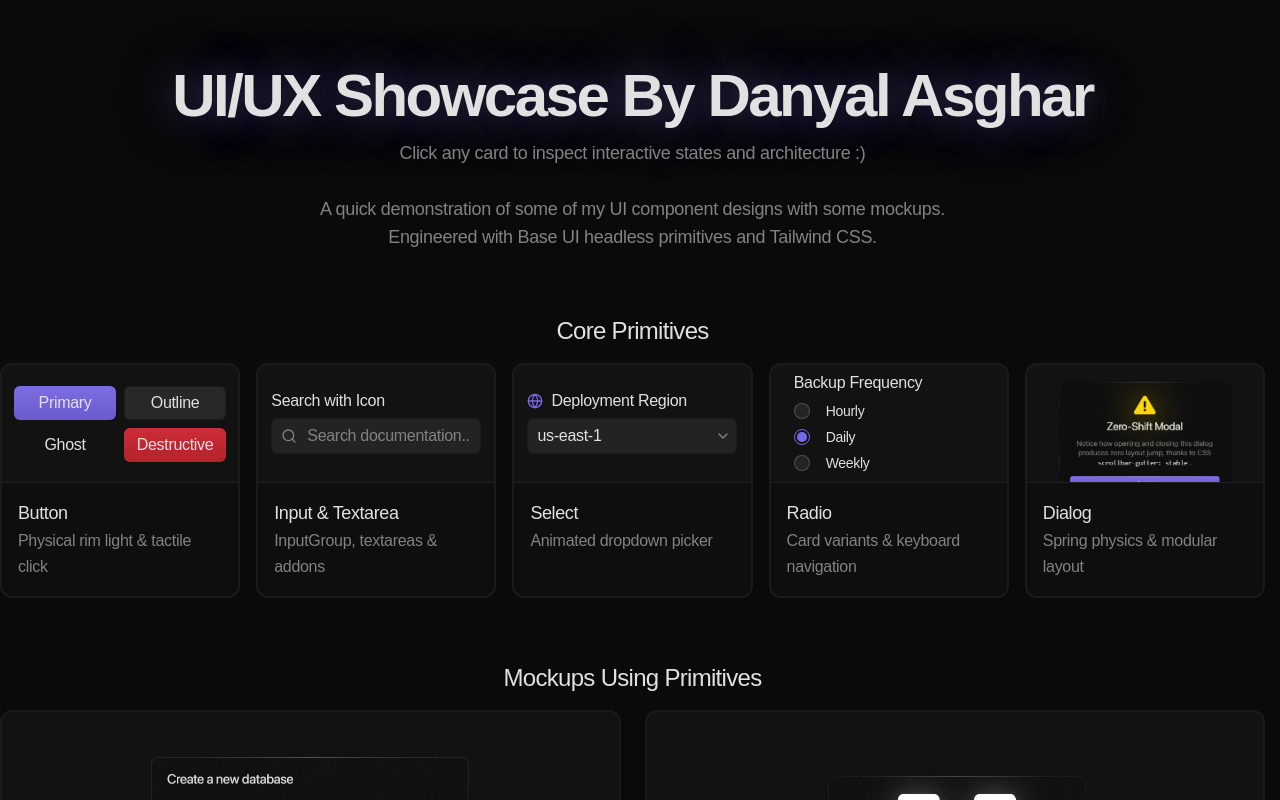
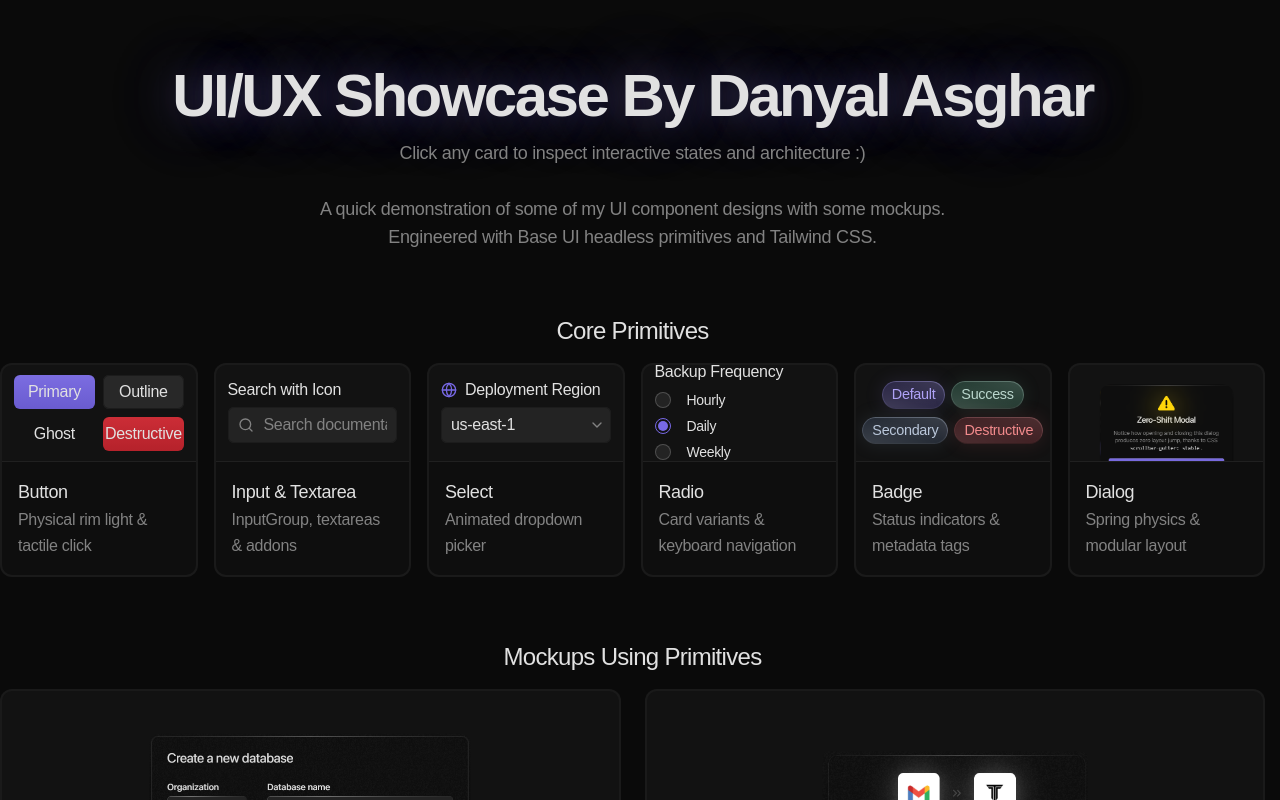
Before and after one commit to midnight-developments/md-ui, a React (Vite) app: page / in a window 1280 px wide. Shown: the top 800 px of the page. Built offline with nearby package versions, Linux system fonts and the light colour scheme; a web font is replaced by a local one.

Commit message:
enhanced all badge variants

```diff
--- a/src/App.tsx
+++ b/src/App.tsx
@@ -11,6 +11,7 @@ import { InputGroup, InputGroupAddon, InputGroupInput } from '@/components/ui/in
 import { Select, SelectTrigger, SelectValue } from '@/components/ui/select'
 import { RadioGroup, RadioGroupItem } from '@/components/ui/radio-group'
 import { Field, FieldLabel } from '@/components/ui/field'
+import { Badge } from '@/components/ui/badge/badge'
 import { Search, Globe } from 'lucide-react'
 import modalScreenshot from '@/assets/dialog-screenshot.png'
 import databaseCreationScreenshot from '@/assets/database-creation-screenshot.png'
@@ -21,6 +22,7 @@ import { ButtonPopup } from '@/components/showcase/popups/button-popup'
 import { InputPopup } from '@/components/showcase/popups/input-popup'
 import { SelectPopup } from '@/components/showcase/popups/select-popup'
 import { RadioPopup } from '@/components/showcase/popups/radio-popup'
+import { BadgePopup } from '@/components/showcase/popups/badge-popup'
 import { DialogPopup } from '@/components/showcase/popups/dialog-popup'
 import { DatabaseCreationPopup } from '@/components/showcase/popups/database-creation-popup'
 import { IntegrationDialogPopup } from '@/components/showcase/popups/integration-dialog-popup'
@@ -30,6 +32,7 @@ type PopupId =
     | 'input'
     | 'select'
     | 'radio'
+    | 'badge'
     | 'dialog'
     | 'database-creation'
     | 'integration-dialog'
@@ -61,7 +64,7 @@ export default function App() {
                         <h2 className="text-2xl font-medium text-foreground">Core Primitives</h2>
                     </div>
 
-                    <div className="grid grid-cols-5 gap-4">
+                    <div className="grid grid-cols-2 md:grid-cols-3 lg:grid-cols-6 gap-4">
                         <Card onClick={() => setActivePopup('button')}>
                             <CardPreview>
                                 <div className="grid grid-cols-2 gap-2 pointer-events-none select-none">
@@ -141,6 +144,25 @@ export default function App() {
                             </CardContent>
                         </Card>
 
+                        <Card onClick={() => setActivePopup('badge')}>
+                            <CardPreview>
+                                <div className="flex flex-col items-center justify-center gap-2 pointer-events-none select-none">
+                                    <div className="flex items-center gap-1.5">
+                                        <Badge variant="default">Default</Badge>
+                                        <Badge variant="success">Success</Badge>
+                                    </div>
+                                    <div className="flex items-center gap-1.5">
+                                        <Badge variant="secondary">Secondary</Badge>
+                                        <Badge variant="destructive">Destructive</Badge>
+                                    </div>
+                                </div>
+                            </CardPreview>
+                            <CardContent>
+                                <CardTitle>Badge</CardTitle>
+                                <CardDescription>Status indicators & metadata tags</CardDescription>
+                            </CardContent>
+                        </Card>
+
                         <Card onClick={() => setActivePopup('dialog')}>
                             <CardPreview>
                                 <img
@@ -211,6 +233,10 @@ export default function App() {
                 open={activePopup === 'radio'}
                 onOpenChange={(open) => !open && setActivePopup(null)}
             />
+            <BadgePopup
+                open={activePopup === 'badge'}
+                onOpenChange={(open) => !open && setActivePopup(null)}
+            />
             <DialogPopup
                 open={activePopup === 'dialog'}
                 onOpenChange={(open) => !open && setActivePopup(null)}
--- /dev/null
+++ b/src/components/showcase/popups/badge-popup.tsx
@@ -0,0 +1,110 @@
+"use client"
+
+import {
+    Popup,
+    PopupContent,
+    PopupPreview,
+    PopupDetails,
+    PopupTitle,
+    PopupDescription,
+    PopupCharacteristics,
+    type PopupProps,
+} from "@/components/showcase/popup"
+import { Badge } from "@/components/ui/badge/badge"
+
+export function BadgePopup({ open, onOpenChange }: PopupProps) {
+    return (
+        <Popup open={open} onOpenChange={onOpenChange}>
+            <PopupContent>
+                <PopupPreview>
+                    <div className="flex flex-col gap-6 w-full max-w-md py-2">
+                        <div className="flex flex-col gap-3">
+                            <h3 className="text-lg text-muted leading-none">
+                                Default Variant
+                            </h3>
+                            <div className="flex items-center gap-3">
+                                <Badge variant="default">Default</Badge>
+                                <Badge variant="default">Badge</Badge>
+                            </div>
+                        </div>
+
+                        <div className="flex flex-col gap-3">
+                            <h3 className="text-lg text-muted leading-none">
+                                Secondary Variant
+                            </h3>
+                            <div className="flex items-center gap-3">
+                                <Badge variant="secondary">Secondary</Badge>
+                                <Badge variant="secondary">Badge</Badge>
+                            </div>
+                        </div>
+
+                        <div className="flex flex-col gap-3">
+                            <h3 className="text-lg text-muted leading-none">
+                                Success Variant
+                            </h3>
+                            <div className="flex items-center gap-3">
+                                <Badge variant="success">Success</Badge>
+                                <Badge variant="success">Badge</Badge>
+                            </div>
+                        </div>
+
+                        <div className="flex flex-col gap-3">
+                            <h3 className="text-lg text-muted leading-none">
+                                Destructive Variant
+                            </h3>
+                            <div className="flex items-center gap-3">
+                                <Badge variant="destructive">Destructive</Badge>
+                                <Badge variant="destructive">Badge</Badge>
+                            </div>
+                        </div>
+
+                        <div className="flex flex-col gap-3">
+                            <h3 className="text-lg text-muted leading-none">
+                                Warning Variant
+                            </h3>
+                            <div className="flex items-center gap-3">
+                                <Badge variant="warning">Warning</Badge>
+                                <Badge variant="warning">Badge</Badge>
+                            </div>
+                        </div>
+
+                        <div className="flex flex-col gap-3">
+                            <h3 className="text-lg text-muted leading-none">
+                                Flat Variant
+                            </h3>
+                            <div className="flex items-center gap-3">
+                                <Badge variant="flat">Flat</Badge>
+                                <Badge variant="flat">Badge</Badge>
+                            </div>
+                        </div>
+
+                    </div>
+                </PopupPreview>
+
+                <PopupDetails>
+                    <PopupTitle>Badge</PopupTitle>
+                    <PopupDescription>
+                        Compact visual indicators for metadata, labels, and status tags with curated semantic color tokens.
+                    </PopupDescription>
+
+                    <PopupCharacteristics
+                        items={[
+                            {
+                                title: "Semantic Transparencies",
+                                description: "Calibrated alpha overlays (accent, success, destructive, secondary) that sit softly on dark backgrounds without visual distraction.",
+                            },
+                            {
+                                title: "Compact Pill Styling",
+                                description: "Clean border radius, refined typography, and balanced padding designed for concise labels.",
+                            },
+                            {
+                                title: "Lightweight Primitive",
+                                description: "Zero overhead span-based component styled using Tailwind CSS and class-variance-authority.",
+                            },
+                        ]}
+                    />
+                </PopupDetails>
+            </PopupContent>
+        </Popup>
+    )
+}
--- a/src/components/showcase/popups/database-creation-popup.tsx
+++ b/src/components/showcase/popups/database-creation-popup.tsx
@@ -123,7 +123,7 @@ export function DatabaseCreationPopup({ open, onOpenChange }: PopupProps) {
                                                         <FieldTitle >
                                                             Business
                                                         </FieldTitle>
-                                                        <Badge variant="outline" className="gap-1 px-1.5 py-0.5 text-xs font-normal border-border bg-white/[0.04] text-muted">
+                                                        <Badge variant="flat" className="gap-1 px-1.5 py-0.5 text-xs font-normal border-border bg-white/[0.04] text-muted">
                                                             <Globe className="size-3" />
                                                             AWS ap-east-1
                                                         </Badge>
@@ -150,7 +150,7 @@ export function DatabaseCreationPopup({ open, onOpenChange }: PopupProps) {
                                                         <FieldTitle>
                                                             Hobby
                                                         </FieldTitle>
-                                                        <Badge variant="outline" className="gap-1 px-1.5 py-0.5 text-xs font-normal border-border bg-white/[0.04] text-muted">
+                                                        <Badge variant="flat" className="gap-1 px-1.5 py-0.5 text-xs font-normal border-border bg-white/[0.04] text-muted">
                                                             <Globe className="size-3" />
                                                             AWS ap-east-1
                                                         </Badge>
--- a/src/components/ui/badge/badge.module.css
+++ b/src/components/ui/badge/badge.module.css
@@ -0,0 +1,60 @@
+.default,
+.secondary,
+.success,
+.warning,
+.destructive {
+    border-width: 0;
+    color: var(--badge-color);
+    background:
+        radial-gradient(ellipse at 0% 100%, rgba(255, 255, 255, var(--badge-glow, 0.09)) 0%, transparent 65%),
+        radial-gradient(ellipse at 100% 0%, rgba(255, 255, 255, var(--badge-glow, 0.09)) 0%, transparent 65%),
+        var(--badge-bg);
+    background-repeat: no-repeat;
+    background-size: 100% 100%;
+    box-shadow:
+        0 0 18px 2px var(--badge-shadow),
+        inset 0 0 0 1px var(--badge-border),
+        inset -1px 1px 0 0 var(--badge-highlight),
+        inset 0 -1px 0 0 rgba(0, 0, 0, 0.5);
+}
+
+.default {
+    --badge-bg: rgba(44, 40, 70);
+    --badge-color: var(--color-accent-active, rgb(175, 162, 245));
+    --badge-border: rgba(175, 162, 245, 0.22);
+    --badge-highlight: rgba(195, 185, 248, 0.15);
+    --badge-shadow: rgba(150, 130, 240, 0.1);
+}
+
+.secondary {
+    --badge-bg: rgba(38, 44, 54);
+    --badge-color: rgb(186, 199, 218);
+    --badge-border: rgba(182, 195, 214, 0.2);
+    --badge-highlight: rgba(215, 228, 245, 0.14);
+    --badge-shadow: rgba(140, 165, 195, 0.1);
+}
+
+.success {
+    --badge-bg: rgba(38, 61, 52);
+    --badge-color: var(--color-success, rgba(186, 214, 205));
+    --badge-border: rgba(190, 220, 210, 0.2);
+    --badge-highlight: rgba(215, 240, 230, 0.1);
+    --badge-shadow: rgba(110, 190, 160, 0.1);
+}
+
+.warning {
+    --badge-bg: rgba(65, 48, 24);
+    --badge-color: var(--color-warning, rgba(240, 215, 150));
+    --badge-border: rgba(240, 215, 150, 0.22);
+    --badge-highlight: rgba(250, 235, 190, 0.15);
+    --badge-shadow: rgba(230, 175, 75, 0.1);
+}
+
+.destructive {
+    --badge-bg: rgba(66, 34, 37);
+    --badge-color: var(--color-destructive, rgb(242, 138, 140));
+    --badge-border: rgba(242, 145, 148, 0.1);
+    --badge-highlight: rgba(248, 195, 198, 0.13);
+    --badge-shadow: rgba(235, 95, 105, 0.1);
+    --badge-glow: 0.05;
+}
--- a/src/components/ui/badge/badge.tsx
+++ b/src/components/ui/badge/badge.tsx
@@ -1,22 +1,20 @@
 import * as React from "react"
 import { cva, type VariantProps } from "class-variance-authority"
-
 import { cn } from "@/lib/utils"
+import styles from "./badge.module.css"
 
 const badgeVariants = cva(
-  "group/badge inline-flex h-5 w-fit shrink-0 items-center justify-center gap-1 overflow-hidden rounded-4xl border border-transparent px-2 py-0.5 text-sm whitespace-nowrap transition-all has-data-[icon=inline-end]:pr-1.5 has-data-[icon=inline-start]:pl-1.5 aria-invalid:border-destructive [&>svg]:pointer-events-none [&>svg]:size-3!",
+  "group/badge inline-flex w-fit shrink-0 items-center justify-center gap-1 overflow-hidden rounded-4xl border border-transparent px-2.5 py-0.75 text-[0.9rem]   whitespace-nowrap transition-all has-data-[icon=inline-end]:pr-1.5 has-data-[icon=inline-start]:pl-1.5 aria-invalid:border-destructive [&>svg]:pointer-events-none [&>svg]:size-3!",
   {
     variants: {
       variant: {
-        default: "bg-accent/20 text-accent [a]:hover:bg-primary/80",
-        secondary:
-          "bg-secondary text-secondary-foreground [a]:hover:bg-secondary/80",
-        destructive:
-          "bg-destructive/20 text-destructive [a]:hover:bg-destructive/20",
-        success:
-          "bg-success/20 text-success [a]:hover:bg-success/20",
-        outline:
-          "border-border text-foreground [a]:hover:bg-muted [a]:hover:text-muted-foreground",
+        default: styles.default,
+        secondary: styles.secondary,
+        destructive: styles.destructive,
+        success: styles.success,
+        warning: styles.warning,
+        flat:
+          "border-transparent bg-white/10 text-foreground [a]:hover:bg-white/15 shadow-none",
         ghost:
           "hover:bg-muted/50 hover:text-muted-foreground",
         link: "text-foreground underline-offset-4 hover:underline",
@@ -30,7 +28,7 @@ const badgeVariants = cva(
 
 export interface BadgeProps
   extends React.ComponentProps<"span">,
-    VariantProps<typeof badgeVariants> {}
+  VariantProps<typeof badgeVariants> { }
 
 function Badge({
   className,
--- a/src/index.css
+++ b/src/index.css
@@ -28,9 +28,10 @@
     --color-secondary: rgb(165, 165, 165);
     --color-muted: rgb(130, 130, 130);
     --color-accent: rgb(120, 105, 230);
-    --color-accent-active: rgb(170, 155, 255);
-    --color-destructive: rgb(255, 100, 103);
-    --color-success: rgb(95, 176, 107);
+    --color-accent-active: rgb(175, 162, 245);
+    --color-destructive: rgb(242, 138, 140);
+    --color-success: rgba(186, 214, 205);
+    --color-warning: rgba(240, 215, 150);
 
     --color-border: rgba(28, 28, 28);
     --color-border-hover: rgba(255, 255, 255, 0.25);
@@ -62,7 +63,7 @@
 }
 
 @utility transition-snappy {
-    transition-property: color, background-color, border-color, outline-color, text-decoration-color, fill, stroke, opacity, box-shadow, transform;
+    transition-property: all;
     transition-duration: var(--duration-snappy, 150ms);
     transition-timing-function: var(--ease-snappy, cubic-bezier(0, 0, 0.2, 1));
 }
```
